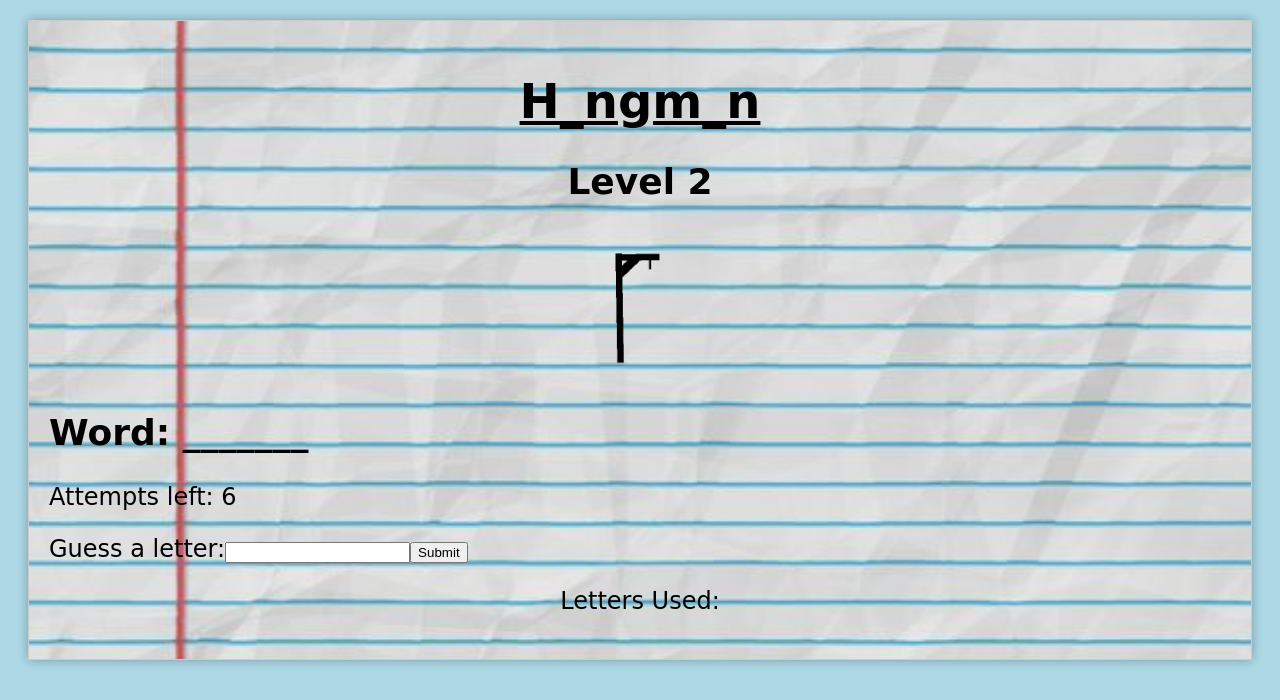
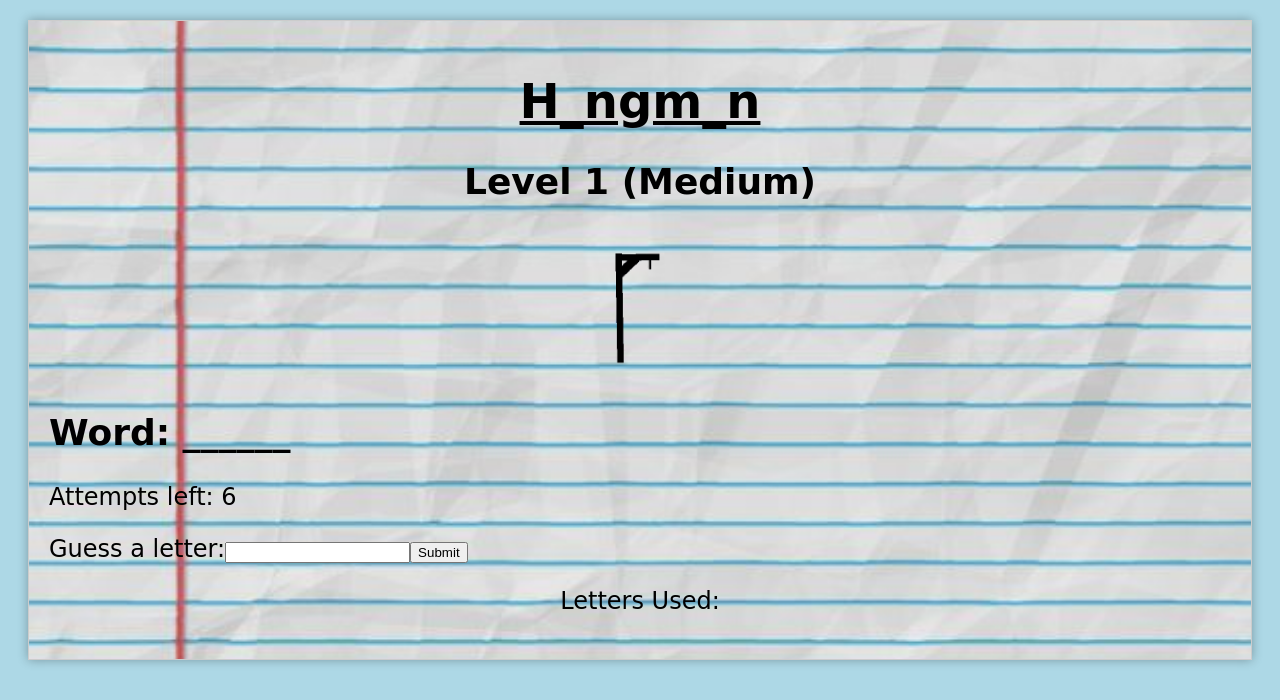
Before and after one commit to abolton10/hangman, a PHP site: page /level2.php in a window 1280 px wide. Shown: the top 700 px of the page. Run offline with PHP 8.4, Linux system fonts and the light colour scheme.

Commit message:
Update level2.php
debugging

```diff
--- a/level2.php
+++ b/level2.php
@@ -1,38 +1,59 @@
 <?php
 session_start();
 
-// Set the level to 2
-$_SESSION['currentLevel'] = 1; // Level 2
+// Set the level to 1 if it's not set
+$_SESSION['currentLevel'] = $_SESSION['currentLevel'] ?? 1;
 
-function getMediumWordList() {
+// Check if the reset parameter is set in the URL and reset the session
+if (isset($_GET['reset']) && $_GET['reset'] === 'true') {
+    unset($_SESSION['word']);
+    unset($_SESSION['guessed']);
+    unset($_SESSION['attempts']);
+    unset($_SESSION['isGameOver']);
+    $_SESSION['currentLevel'] = 1; // Set the level to 1 when resetting
+    $_SESSION['wins'] = 1; // Reset the wins counter
+    header('Location: level2.php');
+    exit;
+}
+
+// Initialize the wins counter if it's not set
+$_SESSION['wins'] = $_SESSION['wins'] ?? 1;
+
+function getRandomWordList($count = 3) {
     $filename = 'medium.txt';
     if (!file_exists($filename)) {
         echo "Word file not found!";
         exit;
     }
+    $wordList = file($filename, FILE_IGNORE_NEW_LINES | FILE_SKIP_EMPTY_LINES);
 
-    return file($filename, FILE_IGNORE_NEW_LINES | FILE_SKIP_EMPTY_LINES);
+    // Shuffle the word list and select the first $count words
+    shuffle($wordList);
+    return array_slice($wordList, 0, $count);
 }
 
 if (!isset($_SESSION['word'])) {
-    $wordList = getMediumWordList();
-    $selectedWord = $wordList[array_rand($wordList)];
+    $wordList = getRandomWordList();
+
+    // Set the word for the current level
+    $selectedWord = $wordList[$_SESSION['currentLevel'] - 1];
+
     $_SESSION['word'] = str_split(strtoupper($selectedWord));
     $_SESSION['guessed'] = [];
     $_SESSION['attempts'] = 6;
     $_SESSION['isGameOver'] = false;
 }
 
-$shakingClass = '';
+// Process the guess
+$shakingClass = ''; // Initialize the variable
 
-// Process the guess
 if (isset($_POST['guess']) && !$_SESSION['isGameOver']) {
     $letter = strtoupper($_POST['guess']);
     if (!in_array($letter, $_SESSION['guessed'])) {
         array_push($_SESSION['guessed'], $letter);
         if (!in_array($letter, $_SESSION['word'])) {
             $_SESSION['attempts']--;
-            $shakingClass = 'shake';
+            $shakingClass = 'shake'; // Add this class for the shaking animation
         }
     }
 }
@@ -49,9 +70,12 @@ foreach ($_SESSION['word'] as $letter) {
 if ($_SESSION['attempts'] === 0 || $wordGuessed) {
     $_SESSION['isGameOver'] = true;
     if ($_SESSION['attempts'] === 0) {
+        // Play the boo.mp3 sound effect
         echo '<audio autoplay><source src="boo.mp3" type="audio/mpeg"></audio>';
     }
 }
+
+// Check for victory after completing level 3
 
 function displayWord() {
     $display = '';
@@ -69,14 +93,14 @@ function displayWord() {
 <!DOCTYPE html>
 <html>
 <head>
-    <title>Hangman - Level 2</title>
+    <title>Hangman - Level <?php echo $_SESSION['wins']; ?></title>
     <link rel="stylesheet" type="text/css" href="project2.css">
 </head>
 <body>
     <div class="container">
         <div class="header">
             <h1><u>H_ngm_n</u></h1>
-            <h2>Level 2</h2>
+            <h2>Level <?php echo $_SESSION['wins']; ?> (Medium)</h2>
         </div>
         <div class="bg1 <?php echo $shakingClass; ?>">
             <?php
@@ -91,21 +115,46 @@ function displayWord() {
         <?php
         if ($_SESSION['isGameOver']) {
             if ($wordGuessed) {
-                echo "<h2>Congratulations! You guessed the word!</h2>";
-                echo '<a href="?next=true"><button type="button">Go to Level 3</button></a>';
+                echo "<h2>Congratulations! You guessed the word! One more level to go!</h2>";
+                echo "<a href='index-hm.php'><button type='button'>Take me Home</button></a>";
+                $_SESSION['currentLevel']++;
+                $_SESSION['wins']++; // Increment the wins counter
+                if ($_SESSION['currentLevel'] <= 3) {
+                    // Reset the session for the next word
+                    unset($_SESSION['word']);
+                    unset($_SESSION['guessed']);
+                    unset($_SESSION['attempts']);
+                    unset($_SESSION['isGameOver']);
+                    header("Location: level2.php");
+                    exit;
+                }
+                if ($_SESSION['wins'] > 3) {
+                    echo "<a href='level3.php'><button type='button'>Play Level 3</button></a>";
+                    // Reset the session for a new game
+                    unset($_SESSION['word']);
+                    unset($_SESSION['guessed']);
+                    unset($_SESSION['attempts']);
+                    unset($_SESSION['isGameOver']);
+                    $_SESSION['currentLevel'] = 1;
+                    $_SESSION['wins'] = 1;
+                    exit;
+}
             } else {
                 echo "<h2>Game Over</h2>";
                 echo "<p>The word was: " . implode('', $_SESSION['word']) . "</p>";
-                echo '<form method="post" action="level1.php"><input type="submit" value="Try Again"></form>';
+                if ($_SESSION['wins'] == 1) {
+                    echo "<a href='level1.php?reset=true'><button type='button'>Try Again</button></a>";
+                }
             }
         } else {
+            // Display the current level information
             echo "<h2>Word: " . displayWord() . "</h2>";
             echo "<p>Attempts left: " . $_SESSION['attempts'] . "</p>";
-            echo '<form method="post" action="">';
-            echo '<label for="guess">Guess a letter:</label>';
-            echo '<input type="text" name="guess" maxlength="1" pattern="[A-Za-z]" required>';
-            echo '<input type="submit" value="Submit">';
-            echo '</form>';
+            echo "<form method='post' action=''>";
+            echo "<label for='guess'>Guess a letter:</label>";
+            echo "<input type='text' name='guess' maxlength='1' pattern='[A-Za-z]' required>";
+            echo "<input type='submit' value='Submit'>";
+            echo "</form>";
         }
         ?>
 
```
